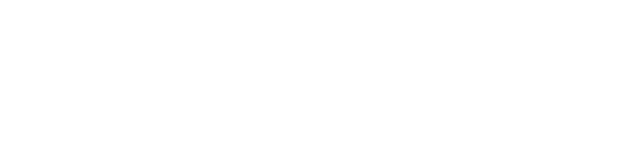
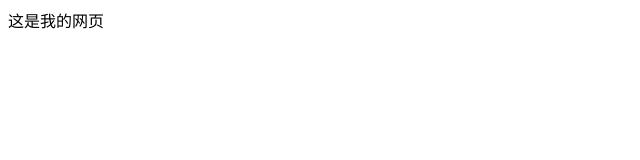
Before and after one commit to beijingnoodles/JavaSource, a plain HTML site: page erp/WebContent/index.html in a window 1280 px wide. Shown: the whole page, without its empty margins (0-640 px from the left). Drawn offline with Linux system fonts and the light colour scheme.

Commit message:
添加文字

```diff
--- a/erp/WebContent/index.html
+++ b/erp/WebContent/index.html
@@ -5,6 +5,6 @@
 <title>Insert title here</title>
 </head>
 <body>
-
+	这是我的网页
 </body>
 </html>
```
